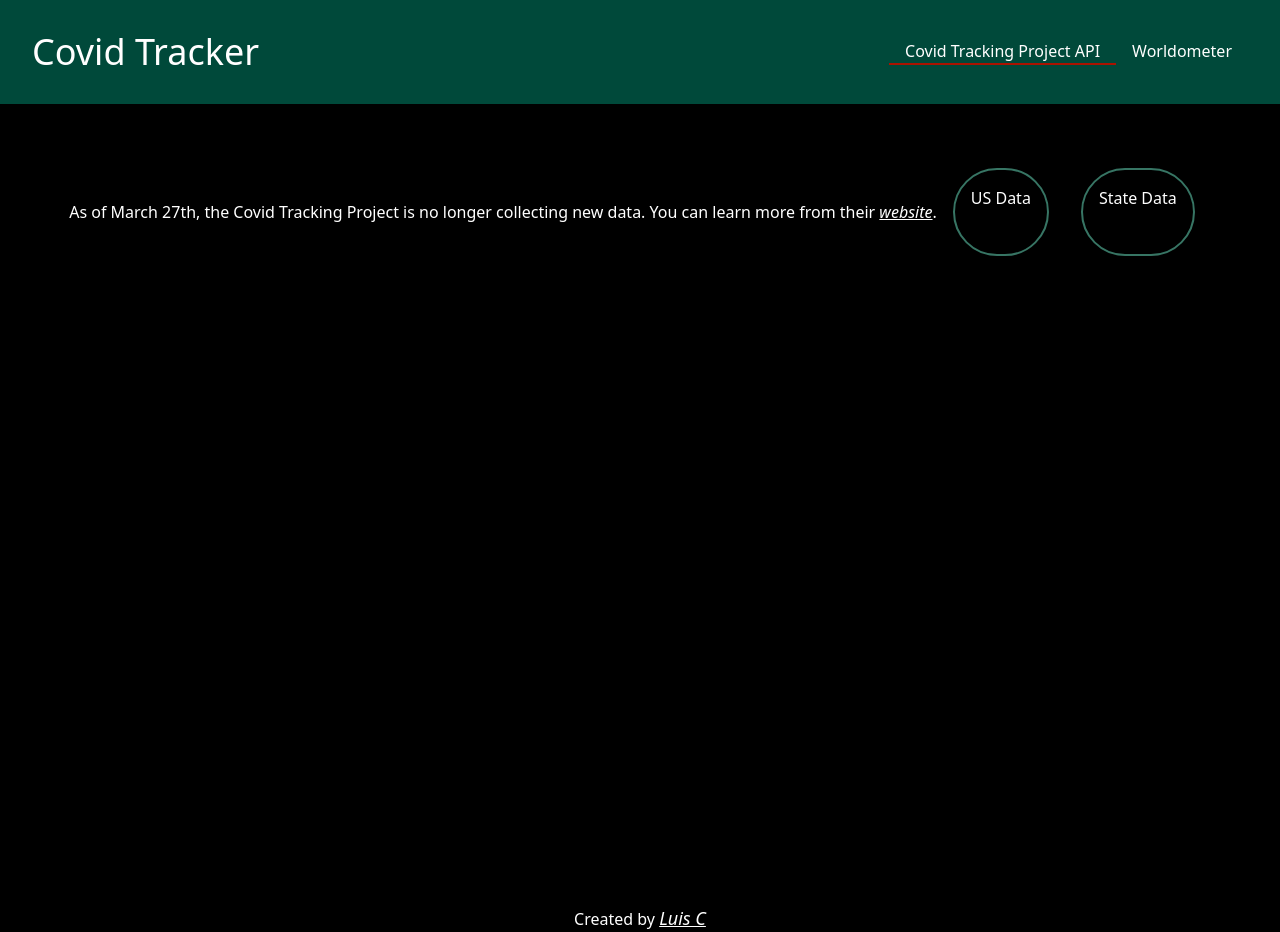
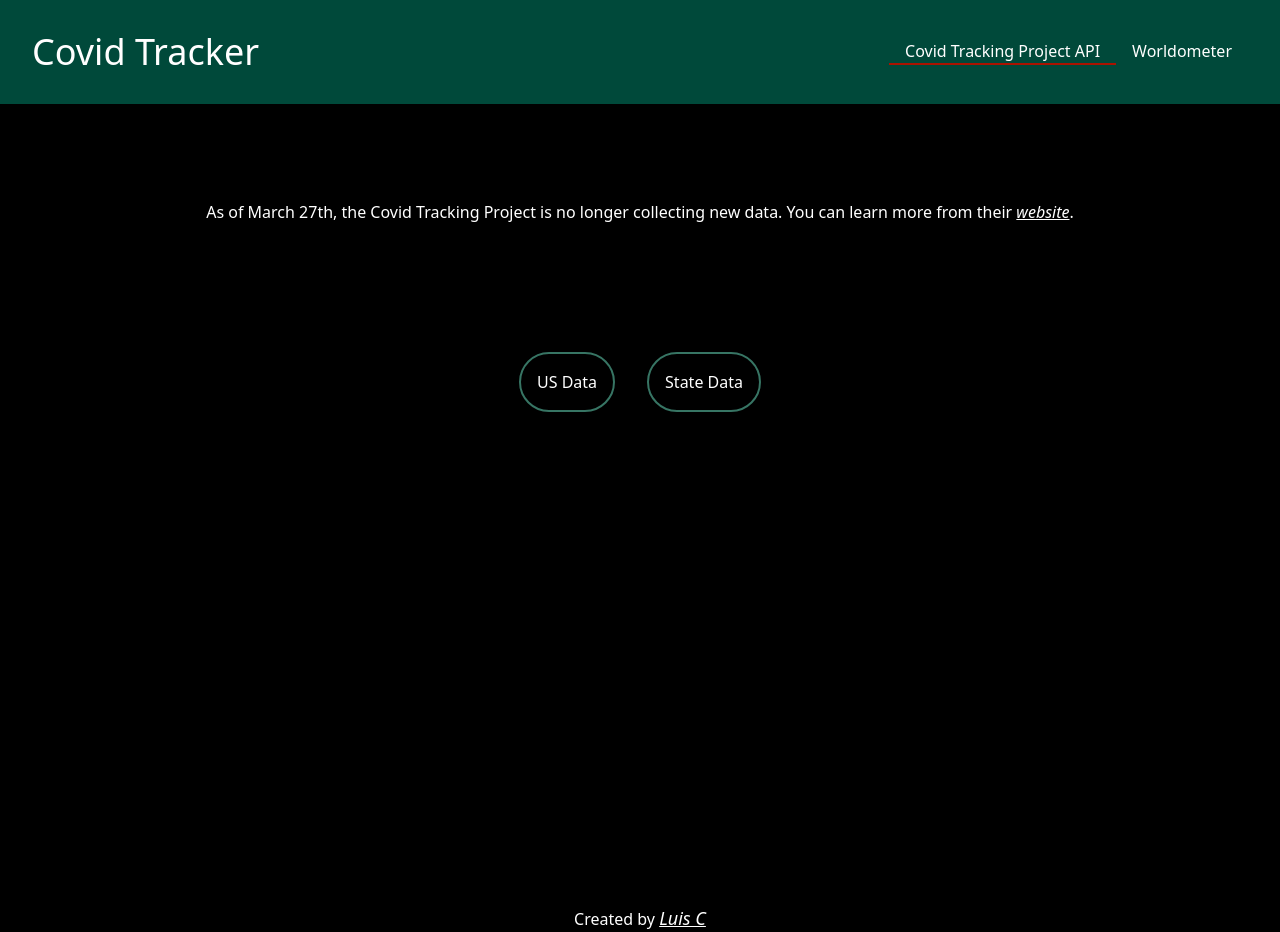
Before and after one commit to Blazekla/covid-tracker, a React (Create React App) app: page /covidtrackingproject in a window 1280 px wide. Built offline with nearby package versions, Linux system fonts and the light colour scheme.

Commit message:
adjusted the styling for the disclaimer text

```diff
--- a/src/CovidTrackingProject.js
+++ b/src/CovidTrackingProject.js
@@ -7,10 +7,9 @@ function CovidTrackingProject() {
   const { path, url } = useRouteMatch();
   return (
     <>
-      <div className="flex flex-wrap justify-center py-8 mx-2 sm:mx-4">
-        <div className="text-white my-12">
-          As of March 27th, the Covid Tracking Project is no longer collecting
-          new data. You can learn more from their{" "}
+      <div className="p-8 text-center text-white my-12">
+        As of March 27th, the Covid Tracking Project is no longer collecting new
+        data. You can learn more from their{" "}
         <a
           href="https://covidtracking.com/analysis-updates/giving-thanks-and-looking-ahead-our-data-collection-work-is-done"
           aria-label="Go to the Covid Tracking Project website"
@@ -20,6 +19,7 @@ function CovidTrackingProject() {
         </a>
         .
       </div>
+      <div className="flex flex-wrap justify-center py-8 mx-2 sm:mx-4">
         <NavLink
           to={`${url}/us`}
           className="p-4 rounded-full border-solid border-2 border-primary-light text-white m-4"
```
Lines whose indentation alone changed are shown as unchanged.
